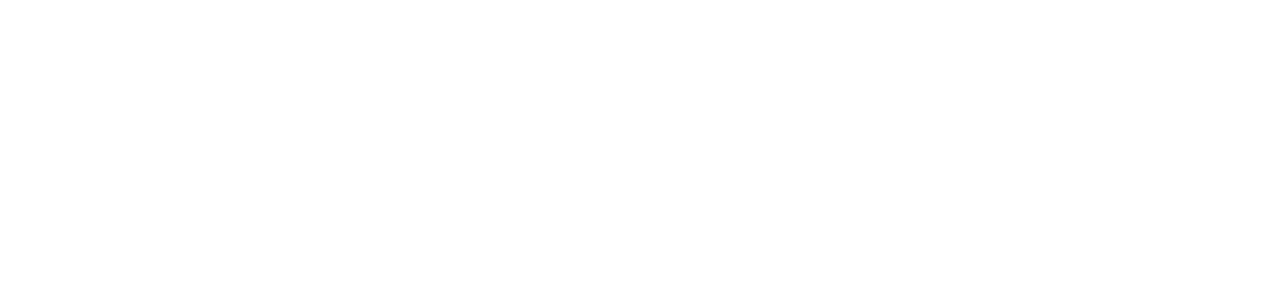
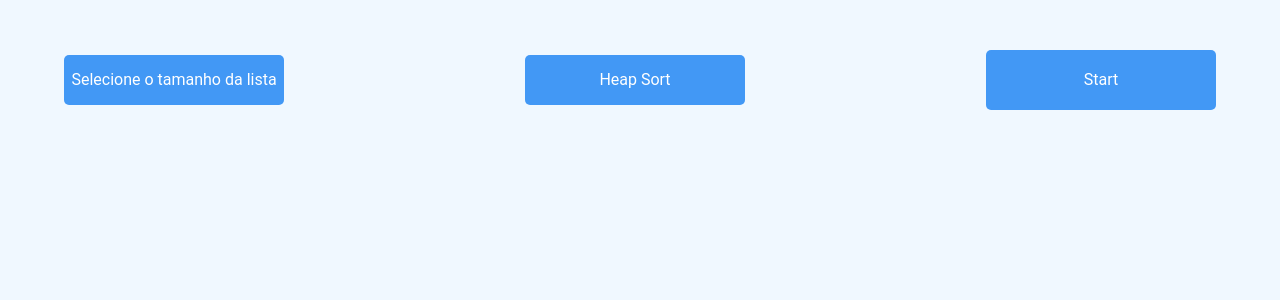
Before and after one commit to Lucas-Melo0/Sorting-Algorithm-Visualizer, a React (Create React App) app: page / in a window 1280 px wide. Shown: the top 300 px of the page. Built offline with nearby package versions, Linux system fonts and the light colour scheme.

Commit message:
[feat]: Finished initial Home layout

```diff
--- a/package.json
+++ b/package.json
@@ -9,6 +9,7 @@
     "react": "^18.2.0",
     "react-dom": "^18.2.0",
     "react-scripts": "5.0.1",
+    "styled-components": "^5.3.5",
     "web-vitals": "^2.1.4"
   },
   "scripts": {
@@ -34,5 +35,9 @@
       "last 1 firefox version",
       "last 1 safari version"
     ]
+  },
+  "devDependencies": {
+    "eslint": "^8.21.0",
+    "prettier": "^2.7.1"
   }
 }
--- a/src/App.js
+++ b/src/App.js
@@ -1,16 +1,17 @@
-import logo from './logo.svg';
-import './App.css';
+import "./App.css";
+import randomArray from "./auxiliary/randomArray";
+import HomePage from "./components/HomePage";
+import GlobalStyle from "./styles/globalStyles";
 
 function App() {
-
-
+  console.log(randomArray());
 
   return (
-
     <>
-
+      <GlobalStyle />
+      <HomePage />
     </>
-  )
+  );
 }
 
 export default App;
--- /dev/null
+++ b/src/auxiliary/randomArray.js
@@ -0,0 +1,7 @@
+export default function randomArray() {
+  const result = [];
+  for (let i = 0; i < 1000; i++) {
+    result.push(Math.floor(Math.random() * (1000 - 1 + 1)) + 1);
+  }
+  return result;
+}
--- /dev/null
+++ b/src/components/HomePage/AlgorithmSelection.js
@@ -0,0 +1,20 @@
+import styled from "styled-components";
+export default function AlgorithmSelection() {
+  return (
+    <>
+      <AlgorithmSelector>Heap Sort</AlgorithmSelector>
+    </>
+  );
+}
+
+const AlgorithmSelector = styled.div`
+  display: flex;
+  align-items: center;
+  justify-content: center;
+  color: #ffffff;
+  padding: 5px 5px;
+  width: 220px;
+  height: 50px;
+  background-color: #4298f5;
+  border-radius: 5px;
+`;
--- /dev/null
+++ b/src/components/HomePage/SizeSelection.js
@@ -0,0 +1,20 @@
+import styled from "styled-components";
+export default function SizeSelection() {
+  return (
+    <>
+      <SizeSelector>Selecione o tamanho da lista</SizeSelector>
+    </>
+  );
+}
+
+const SizeSelector = styled.div`
+  display: flex;
+  align-items: center;
+  justify-content: center;
+  color: #ffffff;
+  padding: 5px 5px;
+  width: 220px;
+  height: 50px;
+  background-color: #4298f5;
+  border-radius: 5px;
+`;
--- /dev/null
+++ b/src/components/HomePage/index.js
@@ -0,0 +1,48 @@
+import styled from "styled-components";
+import SizeSelection from "./SizeSelection";
+import AlgorithmSelection from "./AlgorithmSelection";
+export default function HomePage() {
+  return (
+    <>
+      <Wrapper>
+        <Container>
+          <Menu>
+            <SizeSelection />
+            <AlgorithmSelection />
+            <Button>Start</Button>
+          </Menu>
+        </Container>
+      </Wrapper>
+    </>
+  );
+}
+
+const Wrapper = styled.div`
+  background-color: aliceblue;
+  width: 100vw;
+  height: 100vh;
+`;
+const Container = styled.div`
+  width: 90vw;
+  margin: 0 auto;
+`;
+
+const Menu = styled.div`
+  display: flex;
+  height: 20vh;
+  justify-content: space-between;
+  align-items: center;
+`;
+
+const Button = styled.button`
+  all: unset;
+  display: flex;
+  align-items: center;
+  justify-content: center;
+  color: #ffffff;
+  padding: 5px 5px;
+  width: 220px;
+  height: 50px;
+  background-color: #4298f5;
+  border-radius: 5px;
+`;
--- /dev/null
+++ b/src/styles/globalStyles.js
@@ -0,0 +1,65 @@
+import { createGlobalStyle } from "styled-components";
+
+const GlobalStyle = createGlobalStyle`
+
+html, body, div, span, applet, object, iframe,
+h1, h2, h3, h4, h5, h6, p, blockquote, pre,
+a, abbr, acronym, address, big, cite, code,
+del, dfn, em, img, ins, kbd, q, s, samp,
+small, strike, strong, sub, sup, tt, var,
+b, u, i, center,
+dl, dt, dd, ol, ul, li,
+fieldset, form, label, legend,
+table, caption, tbody, tfoot, thead, tr, th, td,
+article, aside, canvas, details, embed,
+figure, figcaption, footer, header, hgroup,
+menu, nav, output, ruby, section, summary,
+time, mark, audio, video {
+  margin: 0;
+  padding: 0;
+  border: 0;
+  font-size: 100%;
+  font: inherit;
+  vertical-align: baseline;
+}
+/* HTML5 display-role reset for older browsers */
+article, aside, details, figcaption, figure,
+footer, header, hgroup, menu, nav, section {
+  display: block;
+}
+body {
+  line-height: 1;
+}
+ol, ul {
+  list-style: none;
+}
+blockquote, q {
+  quotes: none;
+}
+blockquote:before, blockquote:after,
+q:before, q:after {
+  content: '';
+  content: none;
+}
+table {
+  border-collapse: collapse;
+  border-spacing: 0;
+}
+strong {
+font-weight: bold;
+}
+a {
+color: inherit;
+text-decoration: inherit;
+}
+* {
+box-sizing: border-box;
+}
+
+body {
+font-family: 'Roboto', sans-serif;
+color: #293845;
+}
+`;
+
+export default GlobalStyle;
```
Also changed, not shown: 1 other file (tests, documents, lock files or other folders).
